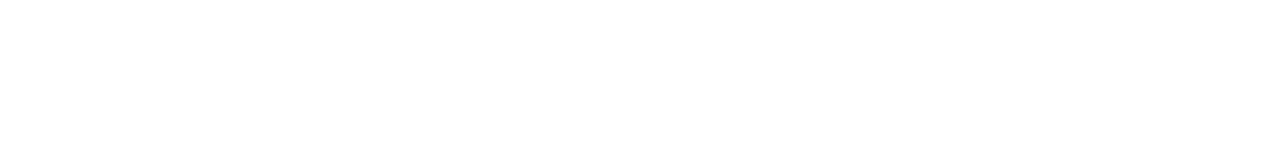
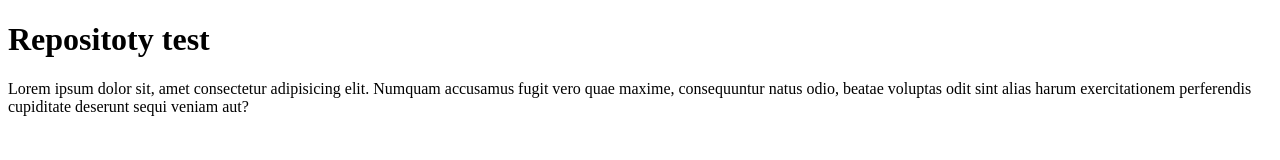
Before and after one commit to shafiuljaved/programming-hero-first-repo, a plain HTML site: page index.html in a window 1280 px wide. Drawn offline with Linux system fonts and the light colour scheme.

Commit message:
Second commit for a paragraph

```diff
--- a/index.html
+++ b/index.html
@@ -5,6 +5,11 @@
     <meta name="viewport" content="width=device-width, initial-scale=1.0">
     <title>First Repo Test</title>
 </head>
+<h1>Repositoty test</h1>
+<p>
+    Lorem ipsum dolor sit, amet consectetur adipisicing elit. Numquam accusamus fugit vero quae maxime, consequuntur natus odio, beatae voluptas odit sint alias harum exercitationem perferendis cupiditate deserunt sequi veniam aut?
+</p>
+
 <body>
 
 </body>
```
